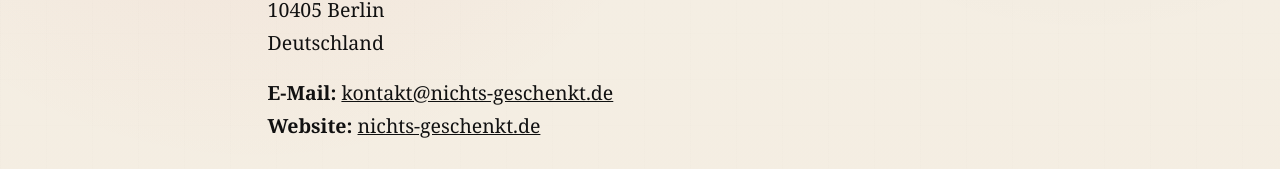
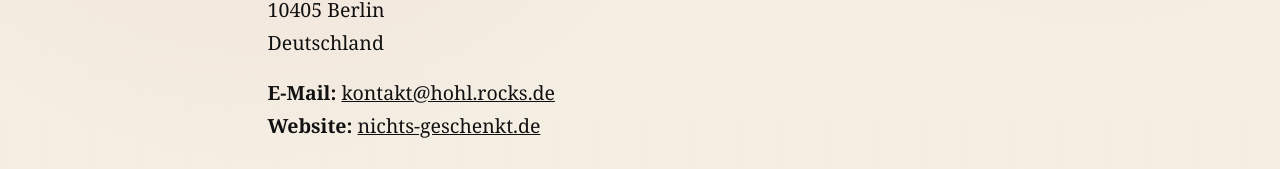
Before and after one commit to Wolf-Achtung/nicht-anerkannt, a website: page de/impressum.html in a window 1280 px wide. Shown: the part 565-734 px from the top of the page. Drawn offline with Linux system fonts and the light colour scheme.

Commit message:
Update impressum.html

```diff
--- a/de/impressum.html
+++ b/de/impressum.html
@@ -54,7 +54,7 @@
         10405 Berlin<br>
         Deutschland</p>
 
-        <p><strong>E-Mail:</strong> <a href="mailto:kontakt@nichts-geschenkt.de">kontakt@nichts-geschenkt.de</a><br>
+        <p><strong>E-Mail:</strong> <a href="mailto:kontakt@hohl.rocks.de">kontakt@hohl.rocks.de</a><br>
         <strong>Website:</strong> <a href="https://nichts-geschenkt.de">nichts-geschenkt.de</a></p>
       </div>
     </section>
```
